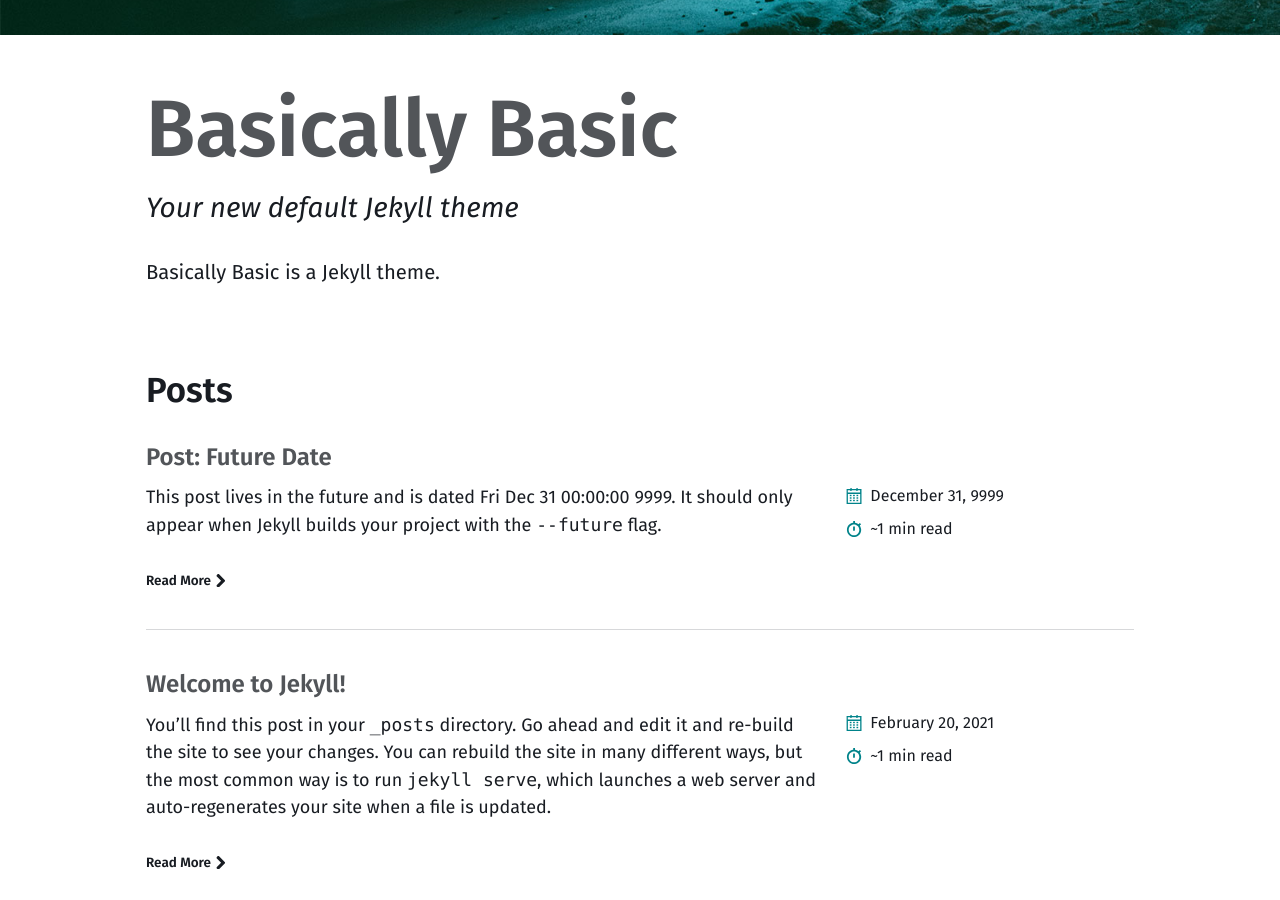
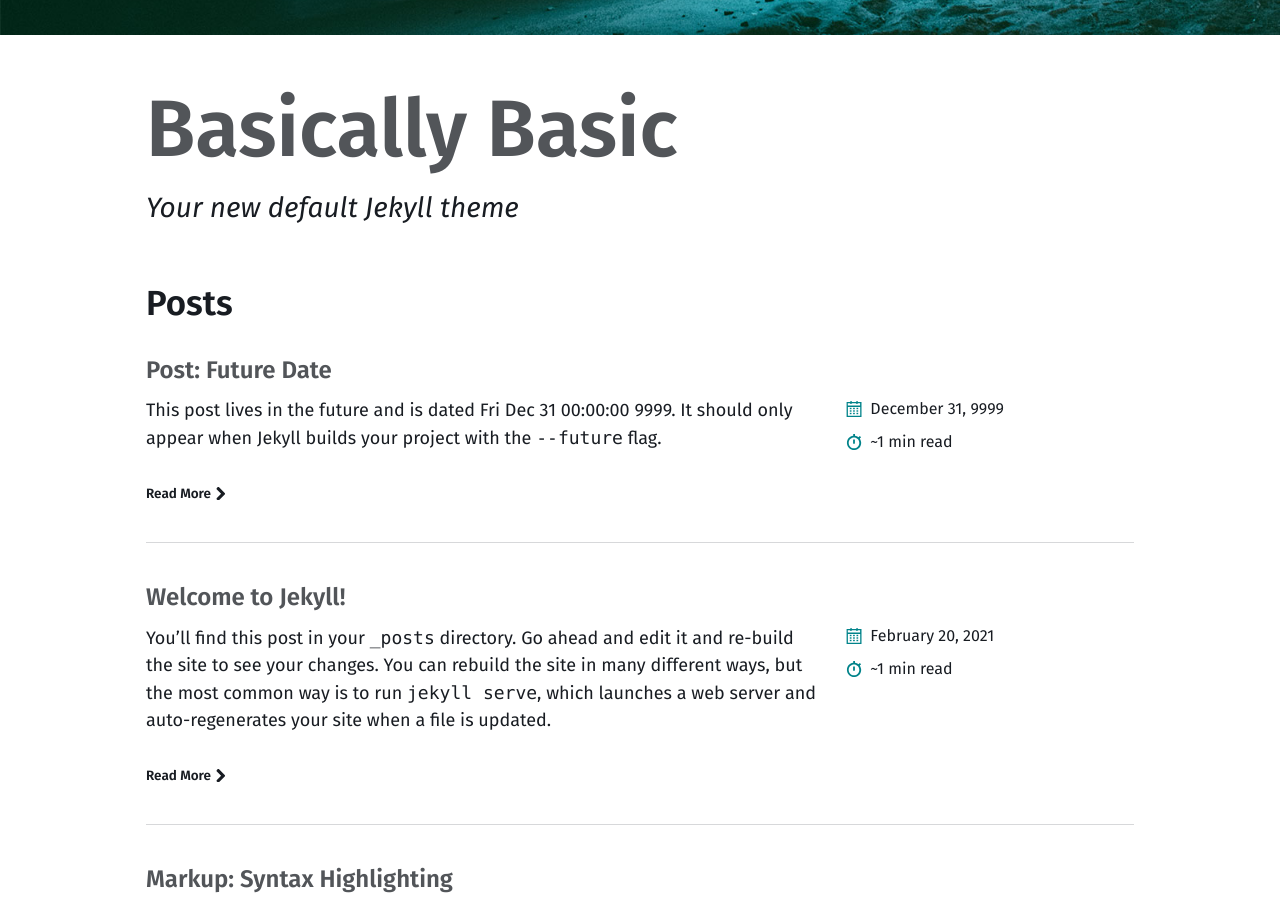
Before and after one commit to motilalmeher/motilalmeher.github.io, a Jekyll site: the page built from index.md, in a window 1280 px wide and 900 px high, scrolled down 658 px. Built offline with Jekyll 4.4.1, drawn with Linux system fonts in a browser that asks for light colours; the list of posts is cut into pages by our own code; comment, search, counter and statistics services are not loaded.

Commit message:
Update index.md

```diff
--- a/index.md
+++ b/index.md
@@ -1,10 +1,6 @@
 ---
 layout: home
-paginate: true
-entries_layout: list
 alt_title: "Basically Basic"
 sub_title: "Your new default Jekyll theme"
 image: /assets/images/amine-ounnas-180287.jpg
-introduction: |
-  Basically Basic is a Jekyll theme.
 ---
```
